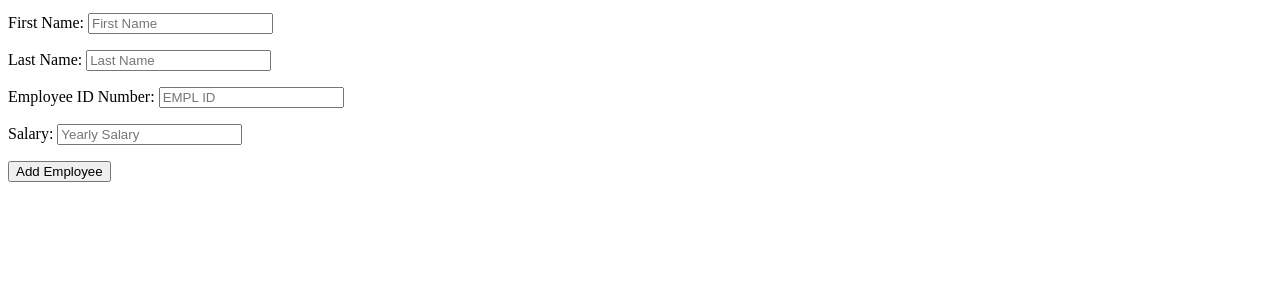
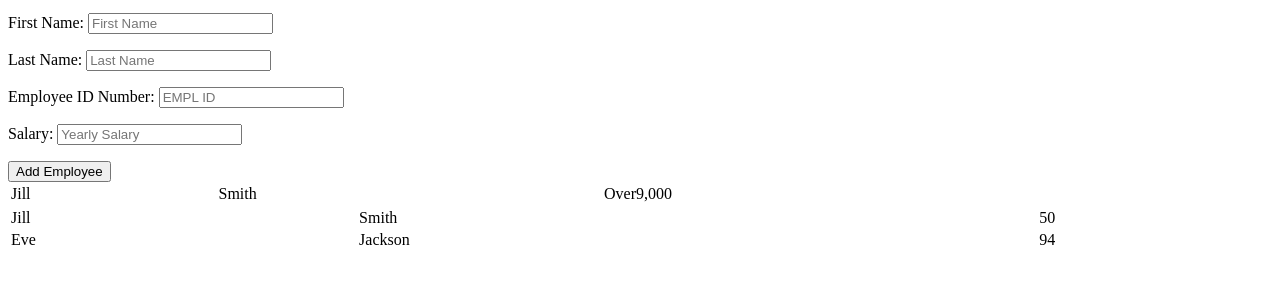
Before and after one commit to ludstuen90/EmployeeLogger, a plain HTML site: page index.html in a window 1280 px wide. Shown: the part 101-384 px from the top of the page. Drawn offline with Linux system fonts and the light colour scheme.

Commit message:
stopping point for today

```diff
--- a/index.html
+++ b/index.html
@@ -22,5 +22,19 @@
 
 <script src="scripts/scripts.js"></script>
 
+<div id="test">
+  <table style="width:100%">
+  <tr>
+    <td>Jill</td>
+    <td>Smith</td>
+    <td>50</td>
+  </tr>
+  <tr>
+    <td>Eve</td>
+    <td>Jackson</td>
+    <td>94</td>
+  </tr>
+</table></div≥
+
   </body>
 </html>
--- a/scripts/scripts.js
+++ b/scripts/scripts.js
@@ -27,15 +27,17 @@
 
 
 var displayEmployees = function() {
-document.getElementById("draw").innerHTML = '';
+document.getElementById("draw").innerHTML = '<table style="width:100%"><tr><td>Jill</td><td>Smith</td><td>Over9,000</td></tr></table>';
 
-for (var i = 0; i < employees.length; i++) {
-  var zfname = "First Name: " + employees[i]["First Name"];
-  var zlname = "Last Name: " + employees[i]["Last Name"];
-  var zempl = "EMPL ID: " + employees[i]["Employee ID"];
-  var zsal= "Salary: " + employees[i]["Salary"];
-  document.getElementById("draw").innerHTML += (zfname + zlname + zempl + zsal);
-}
+
+
+// for (var i = 0; i < employees.length; i++) {
+//   var zfname = "First Name: " + employees[i]["First Name"];
+//   var zlname = "Last Name: " + employees[i]["Last Name"];
+//   var zempl = "EMPL ID: " + employees[i]["Employee ID"];
+//   var zsal= "Salary: " + employees[i]["Salary"];
+//   document.getElementById("draw").innerHTML += (zfname + zlname + zempl + zsal);
+// }
 
 };
 
```
